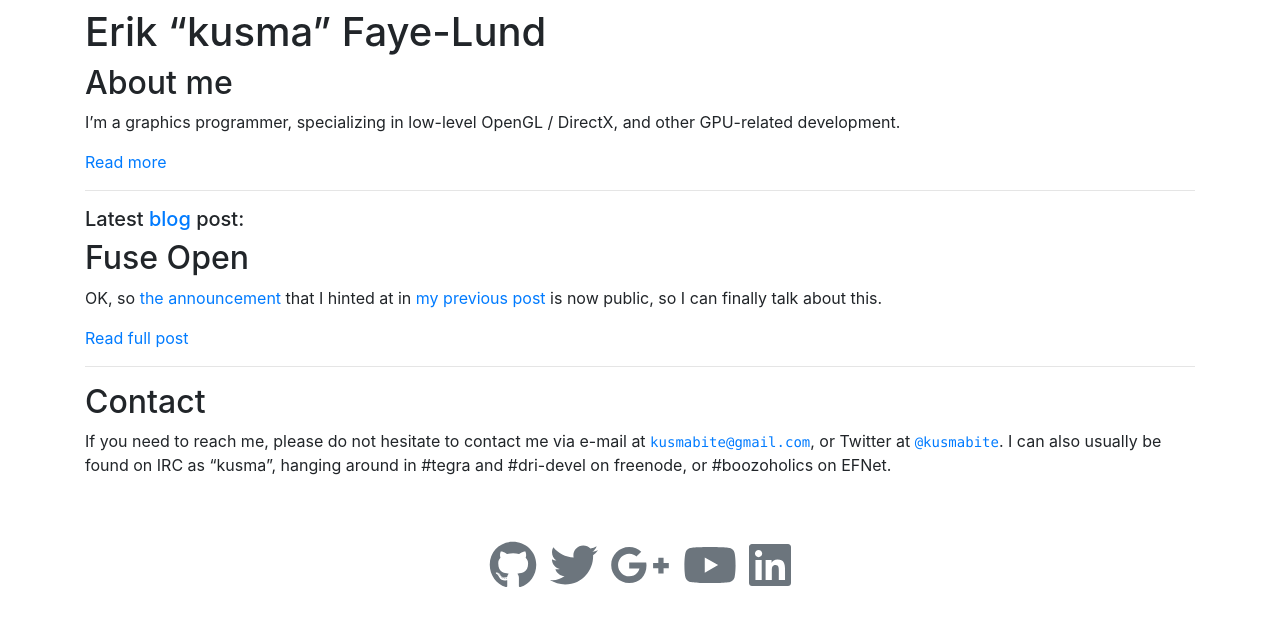
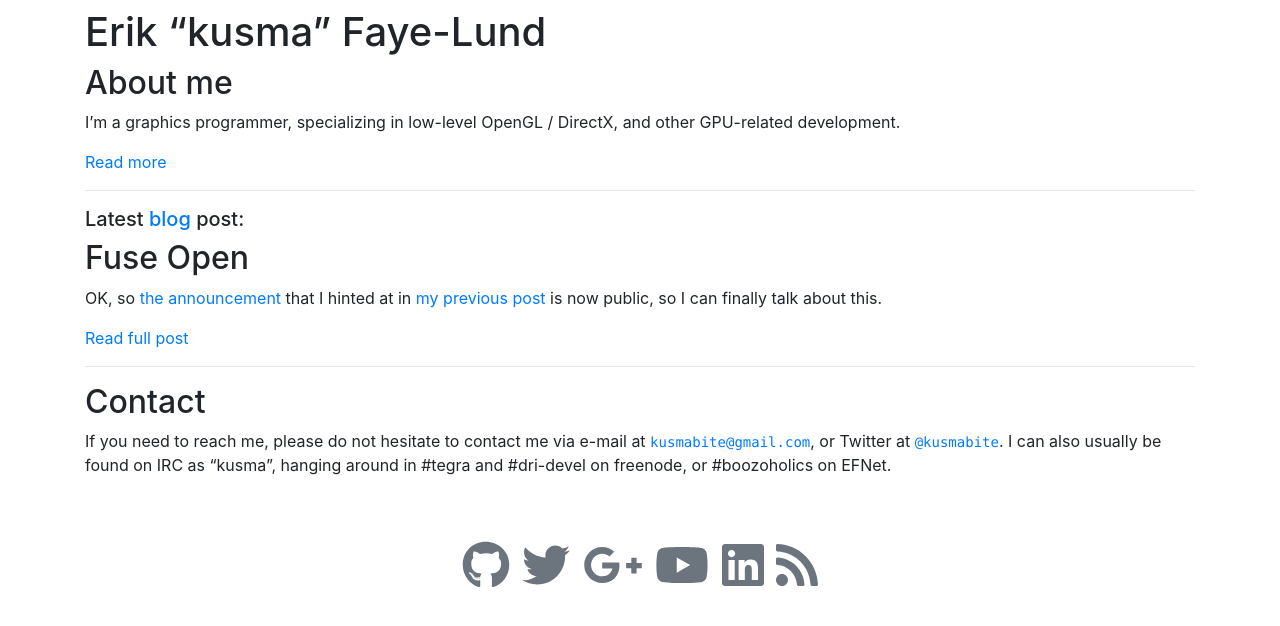
Before and after one commit to kusma/kusma.github.io, a Jekyll site: the page built from index.md, in a window 1280 px wide and 900 px high, scrolled down 900 px. Shown: the top 626 px of the window. Built offline with Jekyll 4.4.1, drawn with Linux system fonts in a browser that asks for light colours; nearby versions of some CDN libraries.

Commit message:
footer: include RSS-button

```diff
--- a/_includes/footer.html
+++ b/_includes/footer.html
@@ -5,5 +5,6 @@
     <li class="list-inline-item"><a href="https://plus.google.com/u/0/+kusmabite"><i class="fab fa-google-plus-g fa-3x text-muted"></i></a></li>
     <li class="list-inline-item"><a href="https://www.youtube.com/kusmabite"><i class="fab fa-youtube fa-3x text-muted"></i></a></li>
     <li class="list-inline-item"><a href="https://www.linkedin.com/in/erik-faye-lund-7a87112/"><i class="fab fa-linkedin fa-3x text-muted"></i></a></li>
+    <li class="list-inline-item"><a href="{{ 'feed.xml' | absolute_url }}"><i class="fas fa-rss fa-3x text-muted"></i></a></li>
   </ul>
 </footer>
```
